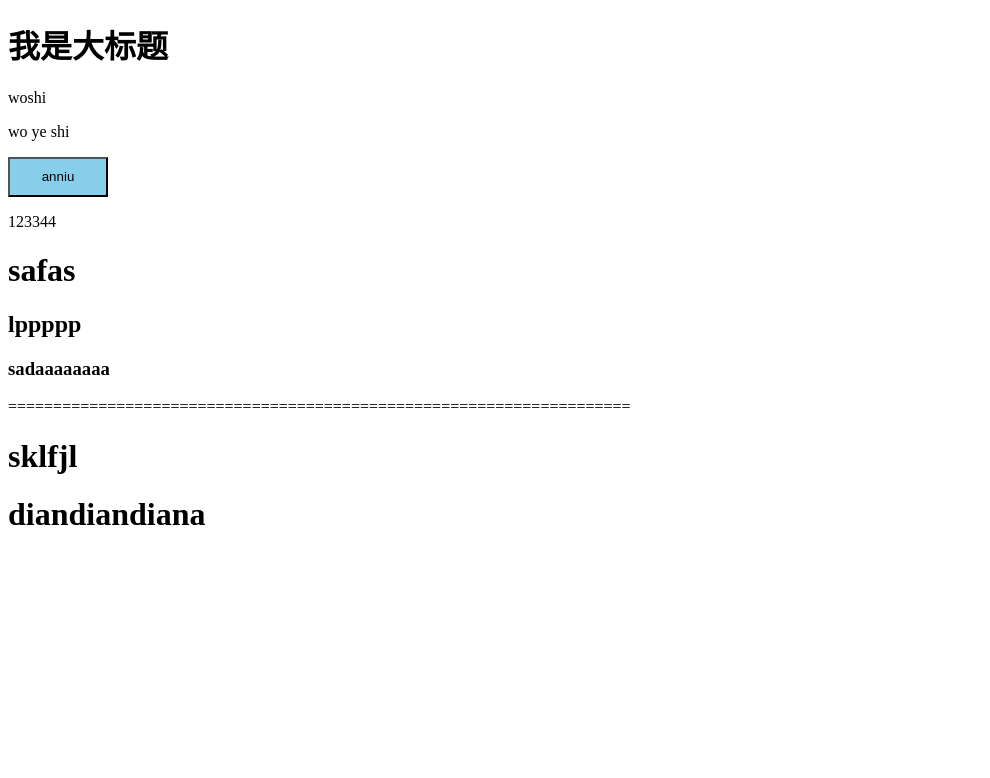
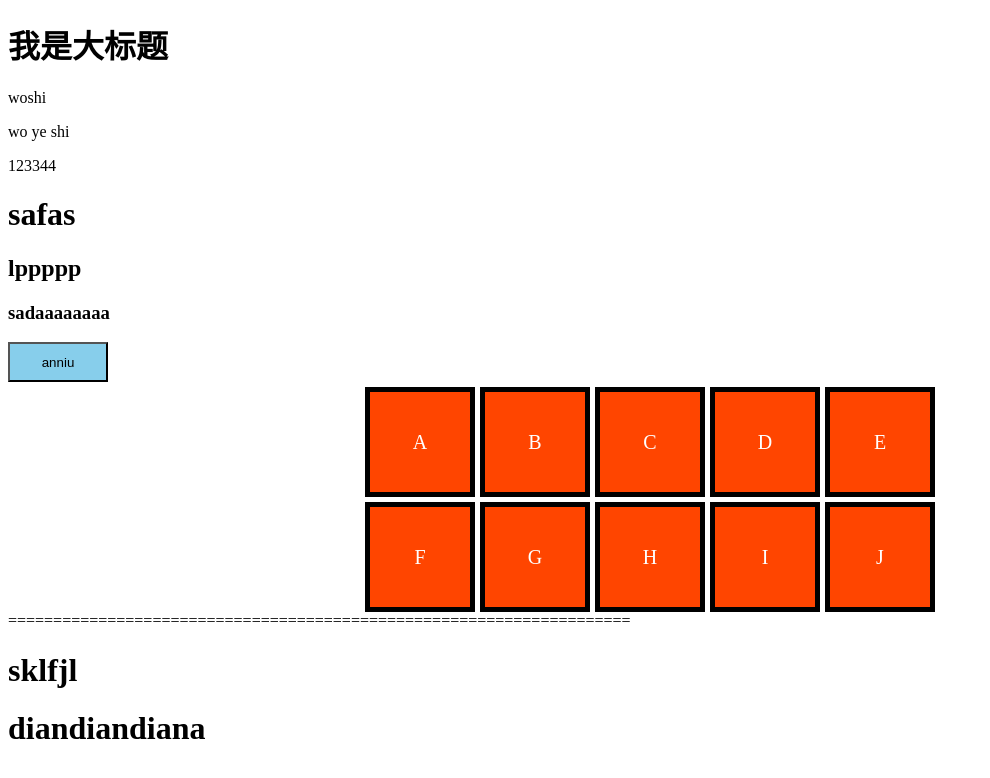
Before and after one commit to xiaochunx/TextDemo, a website: page src/index.html in a window 1280 px wide. Shown: the whole page, without its empty margins (0-990 px from the left). Drawn offline with nearby package versions, Linux system fonts and the light colour scheme; files that its build step writes are made by us from their sources.

Commit message:
aaaaaaaa!!!!!!!

```diff
--- a/src/css/index.less
+++ b/src/css/index.less
@@ -9,6 +9,31 @@
   height: 40px;
 }
 
+ul {
+  width: 600px;
+  margin: 0 auto;
+}
+
+li {
+  list-style: none;
+  float: left;
+  width: 100px;
+  height: 100px;
+  background: orangered;
+  margin-left: 5px;
+  margin-top: 5px;
+  border: 5px solid #000;
+  line-height: 100px;
+  font-size: 20px;
+  text-align: center;
+  color: white;
+}
+
+ul li:hover {
+  background: #e0e0e0;
+  color: #0f0f0f;
+}
+
 .carousel-inner {
   border: 1px solid #000;
   .carousel {
--- a/src/index.html
+++ b/src/index.html
@@ -17,11 +17,24 @@
     <p>wo ye shi </p>
 
 
-    <input type="button" id="btn" value="anniu">
+
     <p>123344</p>
     <h1>safas</h1>
     <h2>lppppp</h2>
     <h3>sadaaaaaaaa</h3>
+    <input type="button" id="btn" value="anniu">
+    <ul>
+        <li>A</li>
+        <li>B</li>
+        <li>C</li>
+        <li>D</li>
+        <li>E</li>
+        <li>F</li>
+        <li>G</li>
+        <li>H</li>
+        <li>I</li>
+        <li>J</li>
+    </ul>
     <p>=====================================================================</p>
 
 
```
Also changed, not shown: dist/css/index.css, dist/index.html, src/css/index.css.
